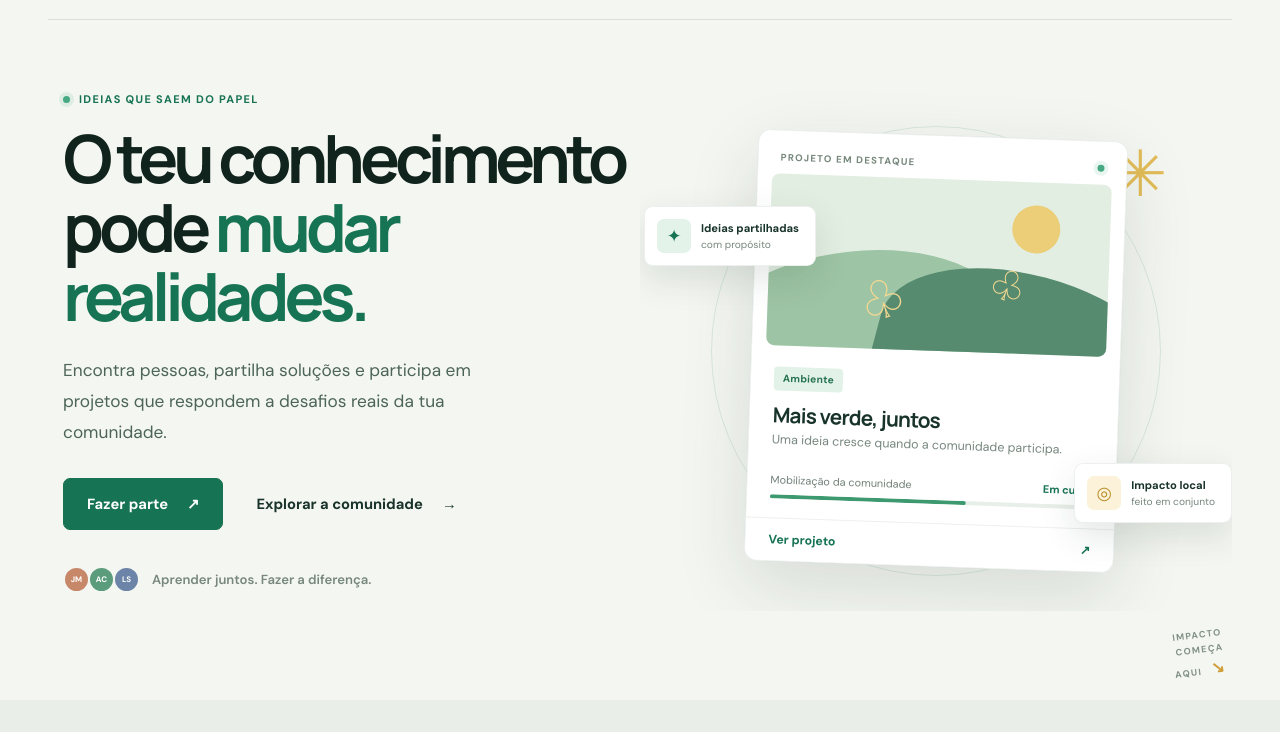
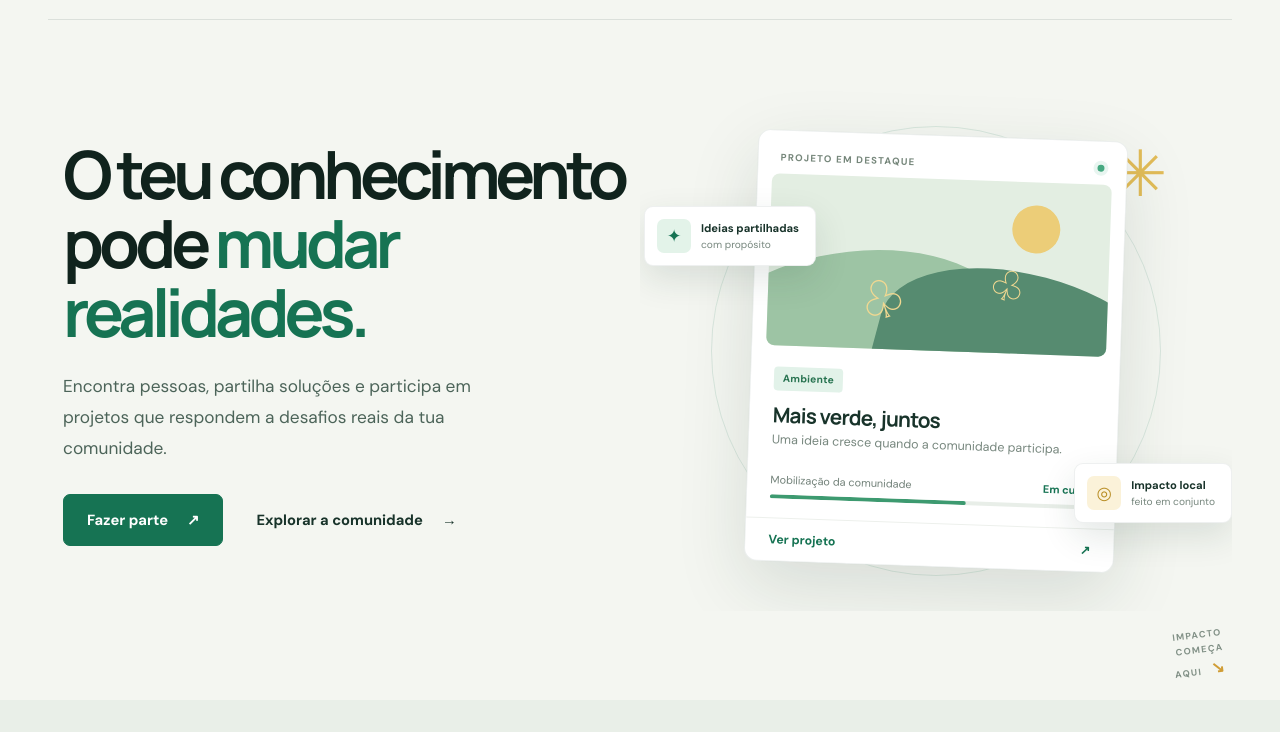
Before and after one commit to Abeldengue99/impacta, a plain HTML site: page frontend/pages/index.html in a window 1280 px wide. Shown: the part 68-800 px from the top of the page. Drawn offline with Linux system fonts and the light colour scheme.

Commit message:
Remove extra hero copy

```diff
--- a/frontend/pages/index.html
+++ b/frontend/pages/index.html
@@ -32,14 +32,12 @@
     <main>
         <section class="hero" id="inicio">
             <div class="hero-copy">
-                <p class="eyebrow"><span class="eyebrow-dot"></span> Ideias que saem do papel</p>
                 <h1>O teu conhecimento pode <span>mudar realidades.</span></h1>
                 <p class="hero-description">Encontra pessoas, partilha soluções e participa em projetos que respondem a desafios reais da tua comunidade.</p>
                 <div class="hero-actions">
                     <a class="button" href="register.html">Fazer parte <span aria-hidden="true">↗</span></a>
                     <a class="button button-quiet" href="feed.html">Explorar a comunidade <span aria-hidden="true">→</span></a>
                 </div>
-                <div class="hero-note"><span class="note-avatars" aria-hidden="true"><i>JM</i><i>AC</i><i>LS</i></span><span>Aprender juntos. Fazer a diferença.</span></div>
             </div>
 
             <div class="hero-art" aria-label="Exemplo de projeto comunitário em destaque">
```
